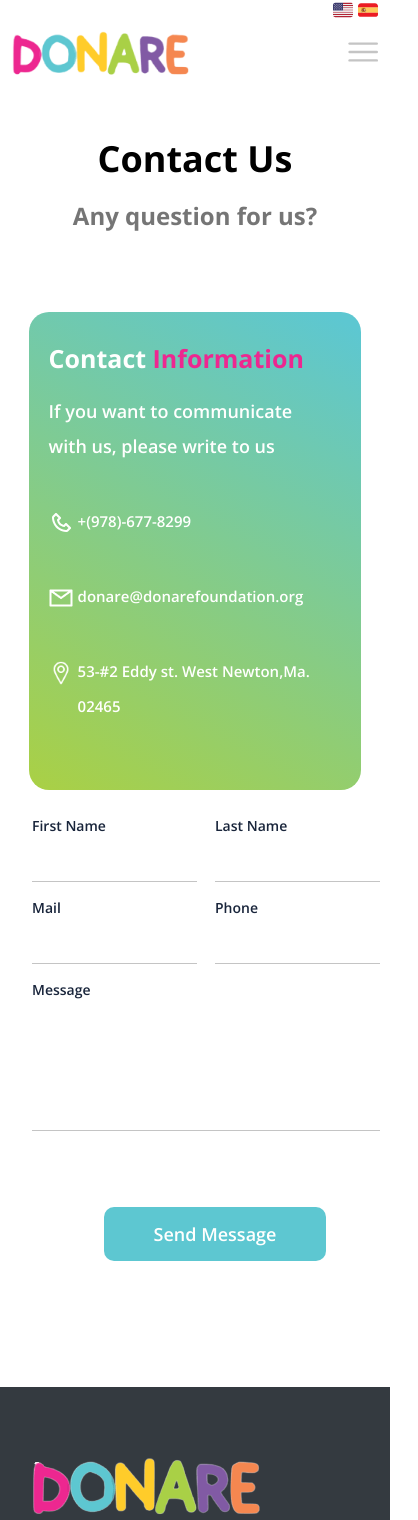
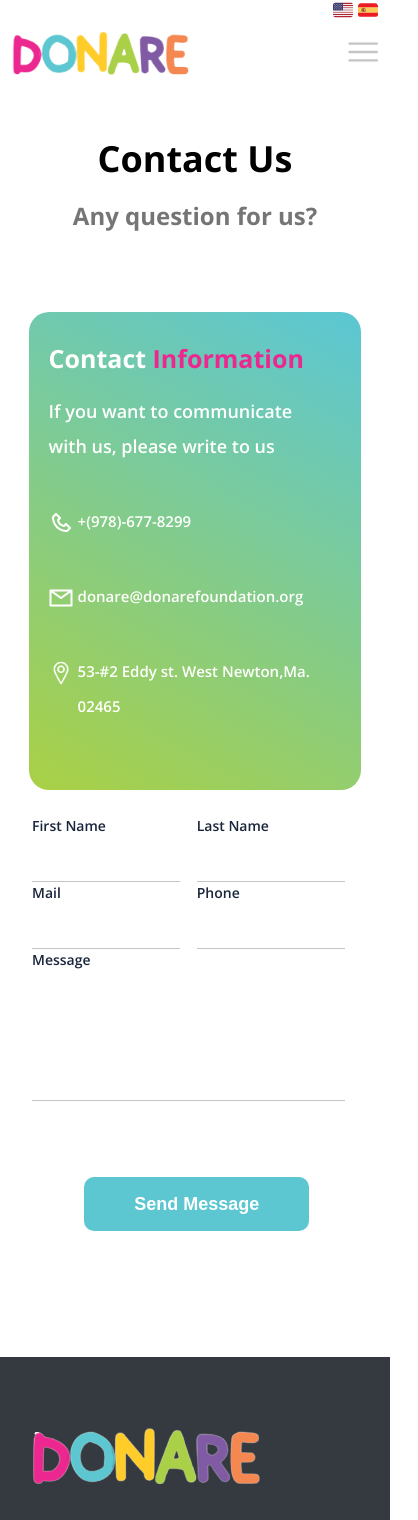
Before and after one commit to josejavierpaez/donare-web, a React (Create React App) app: page /contact in a window 390 px wide. Shown: the top 1520 px of the page, 418 px wide, since content can reach past the window. Built offline with nearby package versions, Linux system fonts and the light colour scheme.

Commit message:
✨ feature(form): add email services
take the form component and add the function to send emails, also add formspree lib to use their api services, used to validate input fields and as a broker messages email

ticket #26

```diff
--- a/src/App.js
+++ b/src/App.js
@@ -1,8 +1,9 @@
 import React, { useState, useEffect } from 'react';
+import { FormspreeProvider } from '@formspree/react';
 import { DataContext } from './context/constext';
 import { AppRouter } from './AppRouter';
 import { DataFactory } from './data/DataFactory';
-import {flagUs, flagSpain} from './assets/index';
+import { flagUs, flagSpain } from './assets/index';
 
 export const App = () => {
   const [lenguage, setLenguage] = useState('en');
@@ -30,11 +31,19 @@ export const App = () => {
   }, [lenguage]);
   return (
     <DataContext.Provider value={dataDonare}>
-      <div className='wrapper lenguage-section'>
-        <button onClick={() => changeLenguage('en')}> <img src={flagUs} alt='flag us' loading='lazy' /> </button>
-        <button onClick={() => changeLenguage('es')}> <img src={flagSpain} alt='flag spain' loading='lazy' /> </button>
-      </div>
-      <AppRouter />
+      <FormspreeProvider project='1800646911468764444'>
+        <div className='wrapper lenguage-section'>
+          <button onClick={() => changeLenguage('en')}>
+            {' '}
+            <img src={flagUs} alt='flag us' loading='lazy' />{' '}
+          </button>
+          <button onClick={() => changeLenguage('es')}>
+            {' '}
+            <img src={flagSpain} alt='flag spain' loading='lazy' />{' '}
+          </button>
+        </div>
+        <AppRouter />
+      </FormspreeProvider>
     </DataContext.Provider>
   );
 };
--- /dev/null
+++ b/src/components/Alert.jsx
@@ -0,0 +1,7 @@
+import swal from 'sweetalert';
+
+export const Alert = ({title, body, type}) => {
+  return swal(`${title}`, `${body}`, `${type}`).then(
+    () => (window.location = '/'),
+  );
+};
--- a/src/components/Form.jsx
+++ b/src/components/Form.jsx
@@ -1,14 +1,26 @@
 import { useContext } from 'react';
 import { DataContext } from '../context/constext';
+import { useForm, ValidationError } from '@formspree/react';
 import { locationIcon, mailIcon, phoneIcon } from '../assets/index';
+import { Alert } from './Alert';
 export const Form = () => {
   const { form } = useContext(DataContext);
+  const [state, handleSubmit] = useForm('contactForm');
+  if (state.succeeded) {
+    return (
+      <Alert
+        title={form.form.alert.title}
+        body={form.form.alert.body}
+        type='success'
+      />
+    );
+  }
+
   return (
     <>
       <div className='contact-card'>
         <h2>
-          {form?.form.title.contact}{' '}
-          <span>{form?.form.title.info} </span>
+          {form?.form.title.contact} <span>{form?.form.title.info} </span>
         </h2>
         <p>{form?.description}</p>
         <div>
@@ -24,19 +36,32 @@ export const Form = () => {
           <p>{form?.address}</p>
         </div>
       </div>
-      <form className='form'>
+
+      <form className='form' onSubmit={handleSubmit}>
         <div className='first-last-name'>
           <div>
             <div>
               <label>{form?.form.firstName}</label>
-              <input type='text' />
+              <input id='firstName' type='text' name='firstName' />
+              <ValidationError
+                className='error'
+                prefix='FirstName'
+                field='firstName'
+                errors={state.errors}
+              />
             </div>
           </div>
 
           <div>
             <div>
               <label>{form?.form.lastName}</label>
-              <input type='text' />
+              <input id='lastName' type='text' name='lastName' />
+              <ValidationError
+                className='error'
+                prefix='LastName'
+                field='lastName'
+                errors={state.errors}
+              />
             </div>
           </div>
         </div>
@@ -45,24 +70,44 @@ export const Form = () => {
           <div className='mail'>
             <div>
               <label>{form?.form.mail}</label>
-              <input type='email' />
+              <input id='mail' type='email' name='mail' />
+              <ValidationError
+                className='error'
+                prefix='Mail'
+                field='mail'
+                errors={state.errors}
+              />
             </div>
           </div>
           <div className='phone'>
             <div>
               <label>{form?.form.phone}</label>
-              <input type='text' />
+              <input id='phoneNumber' type='text' name='phoneNumber' />
+              <ValidationError
+                className='error'
+                prefix='PhoneNumber'
+                field='phoneNumber'
+                errors={state.errors}
+              />
             </div>
           </div>
         </div>
 
         <div className='message'>
           <label>{form?.form.message}</label>
-          <textarea></textarea>
+          <textarea id='message' name='message'></textarea>
+          <ValidationError
+            className='error'
+            prefix='Message'
+            field='message'
+            errors={state.errors}
+          />
         </div>
 
         <div className='submit'>
-          <a href='#'>{form?.form.buttonSubmit}</a>
+          <button href='#' disabled={state.submitting}>
+            {form?.form.buttonSubmit}
+          </button>
         </div>
       </form>
     </>
--- a/src/data/data.js
+++ b/src/data/data.js
@@ -220,6 +220,10 @@ export const formEn = {
       contact: 'Contact',
       info: 'Information',
     },
+    alert: {
+      title: 'Ready',
+      body: 'Your email was sent, thank you for writing to us',
+    },
     firstName: 'First Name',
     lastName: 'Last Name',
     mail: 'Mail',
@@ -239,6 +243,10 @@ export const formEs = {
       contact: 'Informacion de',
       info: 'contacto',
     },
+    alert: {
+      title: 'Listo',
+      body: 'Su correo fue enviado, gracias por escribirnos',
+    },
     firstName: 'Nombre',
     lastName: 'Apellido',
     mail: 'Correo',
--- a/src/scss/components/_form.scss
+++ b/src/scss/components/_form.scss
@@ -1,3 +1,7 @@
+.error{
+  color: #F44336;
+  margin-bottom: 10px;
+}
 .contact-card {
   display: flex;
   flex-direction: column;
@@ -48,6 +52,7 @@
   .first-last-name {
     display: flex;
 
+
     div {
       display: flex;
       flex-direction: column;
@@ -60,7 +65,7 @@
         background: none;
         outline: none;
         border-bottom: 1px solid #c4c4c4;
-        margin-bottom: 16px;
+        margin-bottom: 1px;
         margin-right: 20px;
       }
     }
@@ -80,7 +85,7 @@
         background: none;
         outline: none;
         border-bottom: 1px solid #c4c4c4;
-        margin-bottom: 16px;
+        margin-bottom: 1px;
         margin-right: 20px;
       }
     }
@@ -107,7 +112,7 @@
     display: flex;
     justify-content: center;
     margin-top: 60px;
-    a {
+    button {
       padding: 15px 50px;
       text-decoration: none;
       border-radius: 10px;
@@ -117,6 +122,8 @@
       font-size: 18px;
       line-height: 24px;
       color: $white;
+      cursor: pointer;
+      border: none;
     }
   }
 }
@@ -152,6 +159,6 @@
   }
 
   .form {
-    width: 100%;
+    width: 90%;
   }
 }
```
Also changed, not shown: formspree.json (added, +15 -0 lines), package.json (+7 -1 lines), 2 other files (tests, documents, lock files or other folders).
